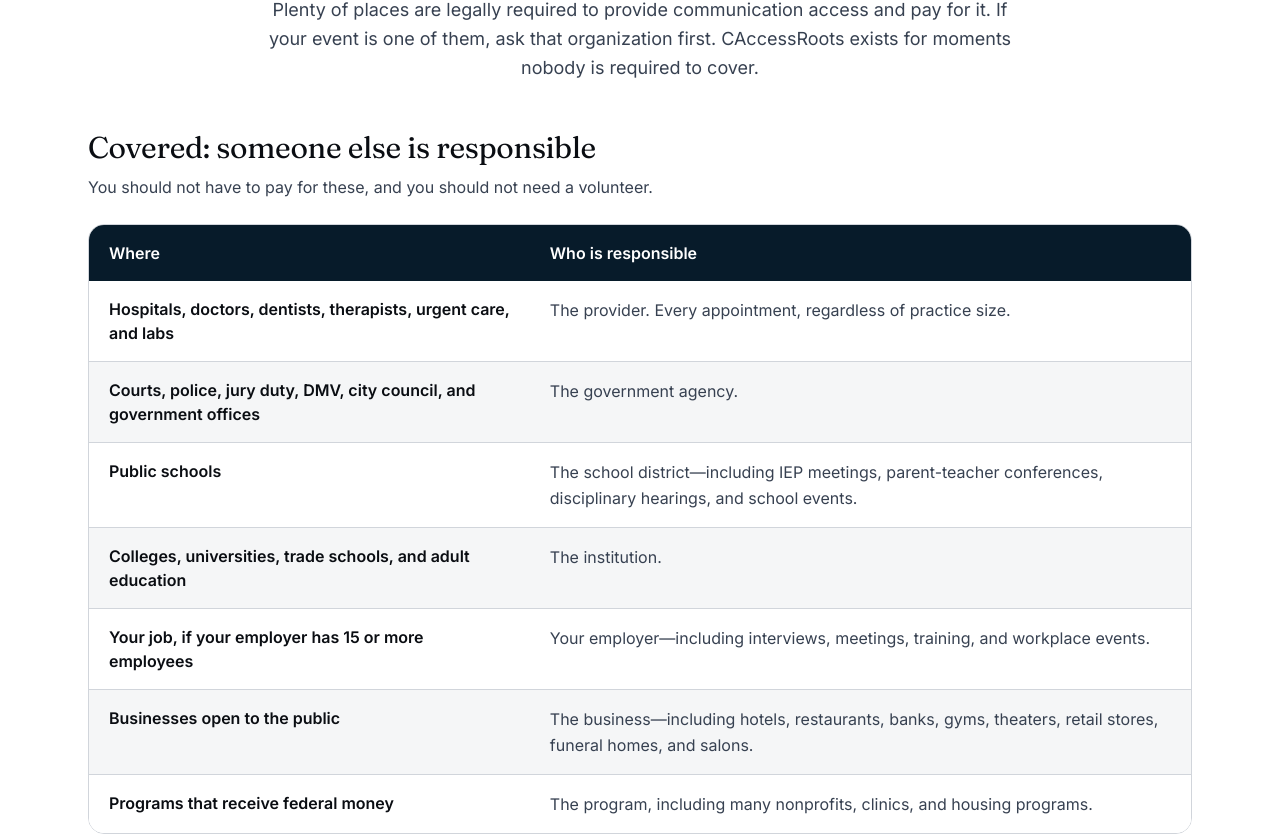
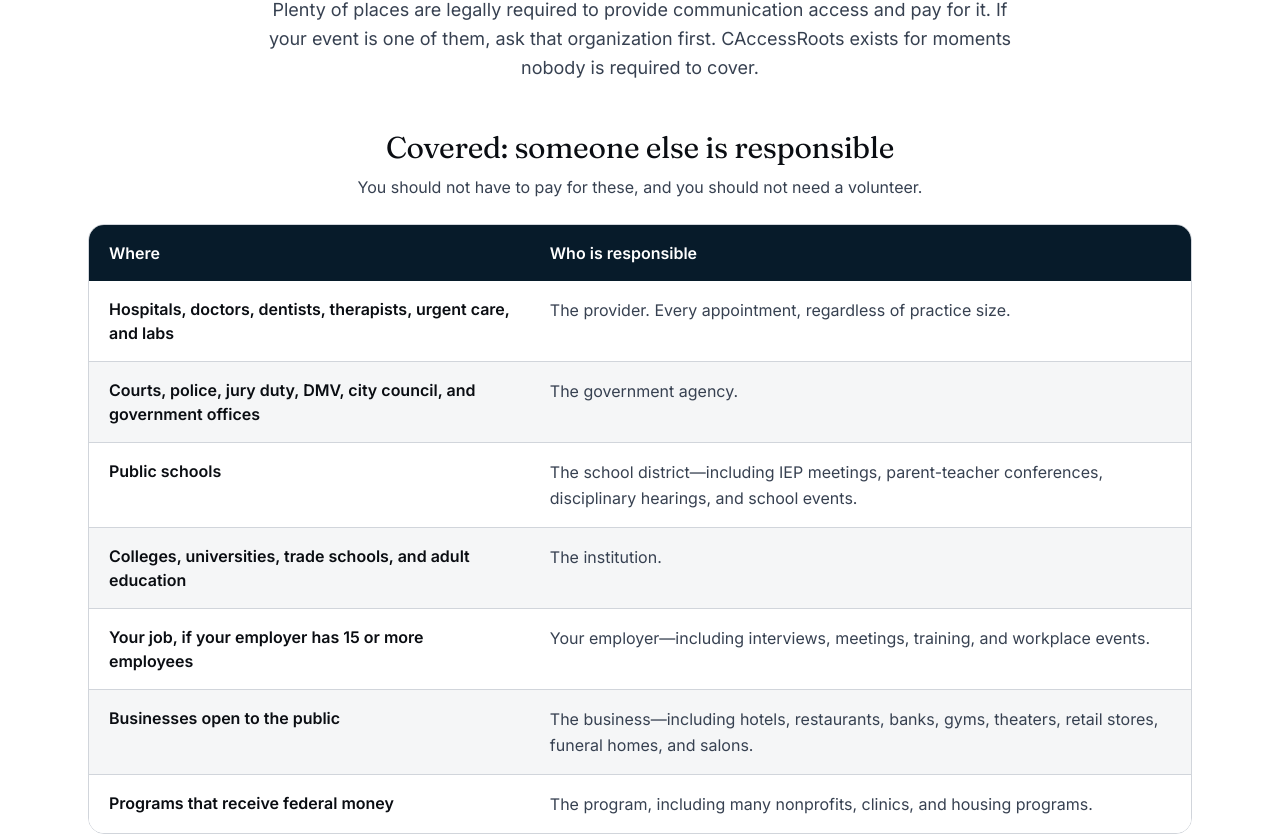
Before and after one commit to koregan-ad/caccessroots, a Next.js app: page / in a window 1280 px wide. Shown: the part 1120-1955 px from the top of the page. Built offline with nearby package versions, Linux system fonts and the light colour scheme.

Commit message:
Update page.tsx

```diff
--- a/src/app/page.tsx
+++ b/src/app/page.tsx
@@ -466,12 +466,14 @@ function CoverageTable({
   rows: Array<{ where: string; detail: string }>;
 }) {
   return (
-    <div>
-      <h3 className="font-serif text-2xl text-[#0A0D12] md:text-3xl">
-        {title}
-      </h3>
+  <div>
+    <h3 className="text-center font-serif text-2xl text-[#0A0D12] md:text-3xl">
+      {title}
+    </h3>
 
-      <p className="mt-2 leading-relaxed text-[#374151]">{description}</p>
+    <p className="mx-auto mt-2 max-w-3xl text-center leading-relaxed text-[#374151]">
+      {description}
+    </p>
 
       <div className="mt-6 overflow-x-auto rounded-2xl border border-[#D1D5DB]">
         <table className="w-full min-w-[700px] border-collapse bg-white text-left">
```
